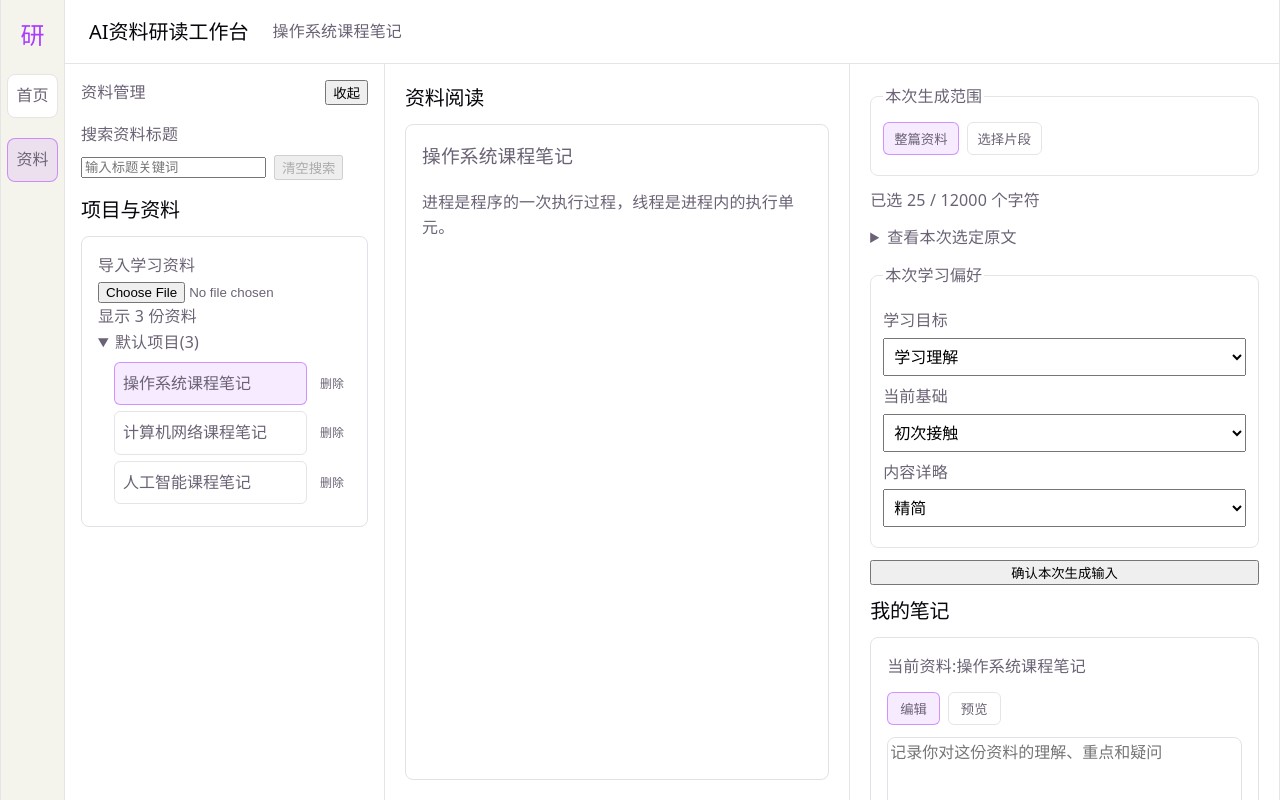
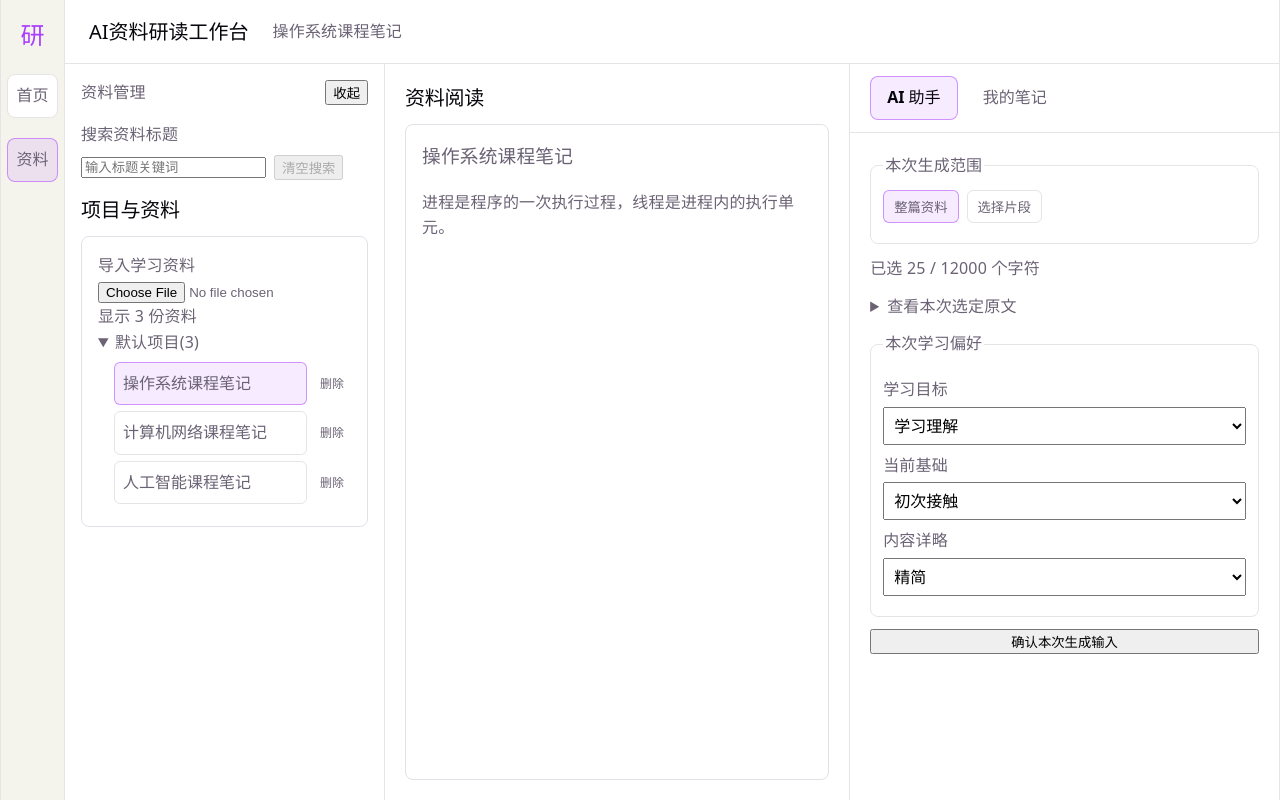
Before and after one commit to yu0-5/study-notes-app, a React (Vite) app: page / in a window 1280 px wide. Both pictures are taken after a click on the button "资料". Built offline with nearby package versions, Linux system fonts and the light colour scheme.

Commit message:
feat: 支持AI助手与个人笔记切换并保留生成状态

```diff
--- a/src/App.css
+++ b/src/App.css
@@ -507,3 +507,62 @@
   gap: 12px;
   min-width: 0;
 }
+
+.workspace > .right-workspace {
+  gap: 0;
+  padding: 0;
+  overflow: hidden;
+}
+
+.right-workspace-tabs {
+  display: flex;
+  flex: 0 0 auto;
+  gap: 8px;
+  padding: 12px 20px;
+  border-bottom: 1px solid var(--border);
+  background: var(--bg);
+}
+
+.right-workspace-tabs button {
+  min-height: 40px;
+  padding: 8px 16px;
+  border: 1px solid transparent;
+  border-radius: 8px;
+  background: transparent;
+  color: inherit;
+  font: inherit;
+  cursor: pointer;
+}
+
+.right-workspace-tabs button[aria-selected="true"] {
+  border-color: var(--accent-border);
+  background: var(--accent-bg);
+  color: var(--text-h);
+  font-weight: 600;
+}
+
+.right-workspace-tabs button:focus-visible,
+.right-workspace-panel:focus-visible {
+  outline: 2px solid var(--accent);
+  outline-offset: -2px;
+}
+
+.right-workspace-panel {
+  display: flex;
+  flex: 1 1 0;
+  flex-direction: column;
+  gap: 16px;
+  min-width: 0;
+  min-height: 0;
+  padding: 20px;
+  overflow: auto;
+  box-sizing: border-box;
+}
+
+.right-workspace-panel[hidden] {
+  display: none;
+}
+
+.right-workspace-panel > * {
+  flex-shrink: 0;
+}
--- a/src/App.tsx
+++ b/src/App.tsx
@@ -20,6 +20,7 @@ import {
 import { GenerationDraftPanel } from './components/GenerationDraftPanel';
 import { HomePage } from './components/HomePage';
 import { GenerationInputPanel } from './components/GenerationInputPanel';
+import { RightWorkspace, type RightPanel } from './components/RightWorkspace';
 import { useWorkspace } from './hooks/useWorkspace';
 
 //建立页面状态
@@ -45,6 +46,7 @@ function App() {
   const [searchQuery, setSearchQuery] = useState('');
   const [isLibraryOpen, setIsLibraryOpen] = useState(false);
   const [view, setView] = useState<'home' | 'workspace'>('home');
+  const [activePanel, setActivePanel] = useState<RightPanel>('ai');
   const [generationRange, setGenerationRange] =
     useState<GenerationRange | null>(null);
   const [preferences, setPreferences] =
@@ -172,6 +174,7 @@ function App() {
     setGenerationRange(null);
     setSearchQuery('');
     setIsLibraryOpen(false);
+    setActivePanel('ai');
     setView('workspace');
   }
 
@@ -248,6 +251,7 @@ function handleAdoptDraft(draft: GeneratedDraft, content: string) {
   }
 
   adoptedDraftIdsRef.current.add(draft.id);
+  setActivePanel('notes');
 
   return{
     ok: true,
@@ -427,7 +431,11 @@ useEffect(() => {
 />}
       </section>
       <DocumentReader document={selectedDocument} />
-      <div className="workspace-column assistant-column">
+      <RightWorkspace
+        activePanel={activePanel}
+        onPanelChange={setActivePanel}
+        aiPanel={
+          <>
             <GenerationInputPanel
               document={selectedDocument}
               range={activeRange}
@@ -462,6 +470,9 @@ useEffect(() => {
                 onDirtyChange={setHasCandidateEdits}
               />
             )}
+          </>
+        }
+        notesPanel={
           <NoteEditor
             documentTitle={selectedDocument?.title ?? '未选择资料'}
             note={note}
@@ -470,13 +481,14 @@ useEffect(() => {
             saveDisabled={Boolean(loadError) || isReadingFile}
             saveMessage={
               hasUnsavedChanges
-           ? `有修改尚未保存${saveMessage ?`; ${saveMessage}`:''}`
+                ? `有修改尚未保存${saveMessage ? `; ${saveMessage}` : ''}`
                 : saveMessage
             }
             onNoteChange={handleNoteChange}
             onSave={handleSaveNotes}
           />
-          </div>
+        }
+      />
         </div>
       </div>
     </div>
--- /dev/null
+++ b/src/components/RightWorkspace.tsx
@@ -0,0 +1,111 @@
+import { useEffect, useId, useRef } from 'react';
+import type { KeyboardEvent, ReactNode } from 'react';
+
+export type RightPanel = 'ai' | 'notes';
+
+type RightWorkspaceProps = {
+  activePanel: RightPanel;
+  onPanelChange: (panel: RightPanel) => void;
+  aiPanel: ReactNode;
+  notesPanel: ReactNode;
+};
+
+export function RightWorkspace({
+  activePanel,
+  onPanelChange,
+  aiPanel,
+  notesPanel,
+}: RightWorkspaceProps) {
+  const id = useId();
+  const aiTabRef = useRef<HTMLButtonElement>(null);
+  const notesTabRef = useRef<HTMLButtonElement>(null);
+  const previousPanelRef = useRef(activePanel);
+
+  // 采纳草稿等操作也会切换面板，将焦点移到新标签，避免留在隐藏内容中。
+  useEffect(() => {
+    if (previousPanelRef.current === activePanel) {
+      return;
+    }
+
+    previousPanelRef.current = activePanel;
+    const tab = activePanel === 'ai' ? aiTabRef : notesTabRef;
+    tab.current?.focus();
+  }, [activePanel]);
+
+  function handleTabKeyDown(event: KeyboardEvent<HTMLButtonElement>) {
+    let nextPanel: RightPanel;
+
+    if (event.key === 'ArrowLeft' || event.key === 'ArrowRight') {
+      nextPanel = activePanel === 'ai' ? 'notes' : 'ai';
+    } else if (event.key === 'Home') {
+      nextPanel = 'ai';
+    } else if (event.key === 'End') {
+      nextPanel = 'notes';
+    } else {
+      return;
+    }
+
+    event.preventDefault();
+    onPanelChange(nextPanel);
+    const tab = nextPanel === 'ai' ? aiTabRef : notesTabRef;
+    tab.current?.focus();
+  }
+
+  return (
+    <section
+      className="workspace-column assistant-column right-workspace"
+      aria-label="学习工作区"
+    >
+      <div className="right-workspace-tabs" role="tablist" aria-label="学习工具">
+        <button
+          ref={aiTabRef}
+          id={`${id}-ai-tab`}
+          type="button"
+          role="tab"
+          aria-selected={activePanel === 'ai'}
+          aria-controls={`${id}-ai-panel`}
+          tabIndex={activePanel === 'ai' ? 0 : -1}
+          onClick={() => onPanelChange('ai')}
+          onKeyDown={handleTabKeyDown}
+        >
+          AI 助手
+        </button>
+        <button
+          ref={notesTabRef}
+          id={`${id}-notes-tab`}
+          type="button"
+          role="tab"
+          aria-selected={activePanel === 'notes'}
+          aria-controls={`${id}-notes-panel`}
+          tabIndex={activePanel === 'notes' ? 0 : -1}
+          onClick={() => onPanelChange('notes')}
+          onKeyDown={handleTabKeyDown}
+        >
+          我的笔记
+        </button>
+      </div>
+
+      {/* 只切换可见性，保留候选状态和请求；重新确认输入仍由原 requestId 重置。 */}
+      <div
+        id={`${id}-ai-panel`}
+        role="tabpanel"
+        aria-labelledby={`${id}-ai-tab`}
+        className="right-workspace-panel"
+        hidden={activePanel !== 'ai'}
+        tabIndex={0}
+      >
+        {aiPanel}
+      </div>
+      <div
+        id={`${id}-notes-panel`}
+        role="tabpanel"
+        aria-labelledby={`${id}-notes-tab`}
+        className="right-workspace-panel"
+        hidden={activePanel !== 'notes'}
+        tabIndex={0}
+      >
+        {notesPanel}
+      </div>
+    </section>
+  );
+}
```
Lines whose indentation alone changed are shown as unchanged.
